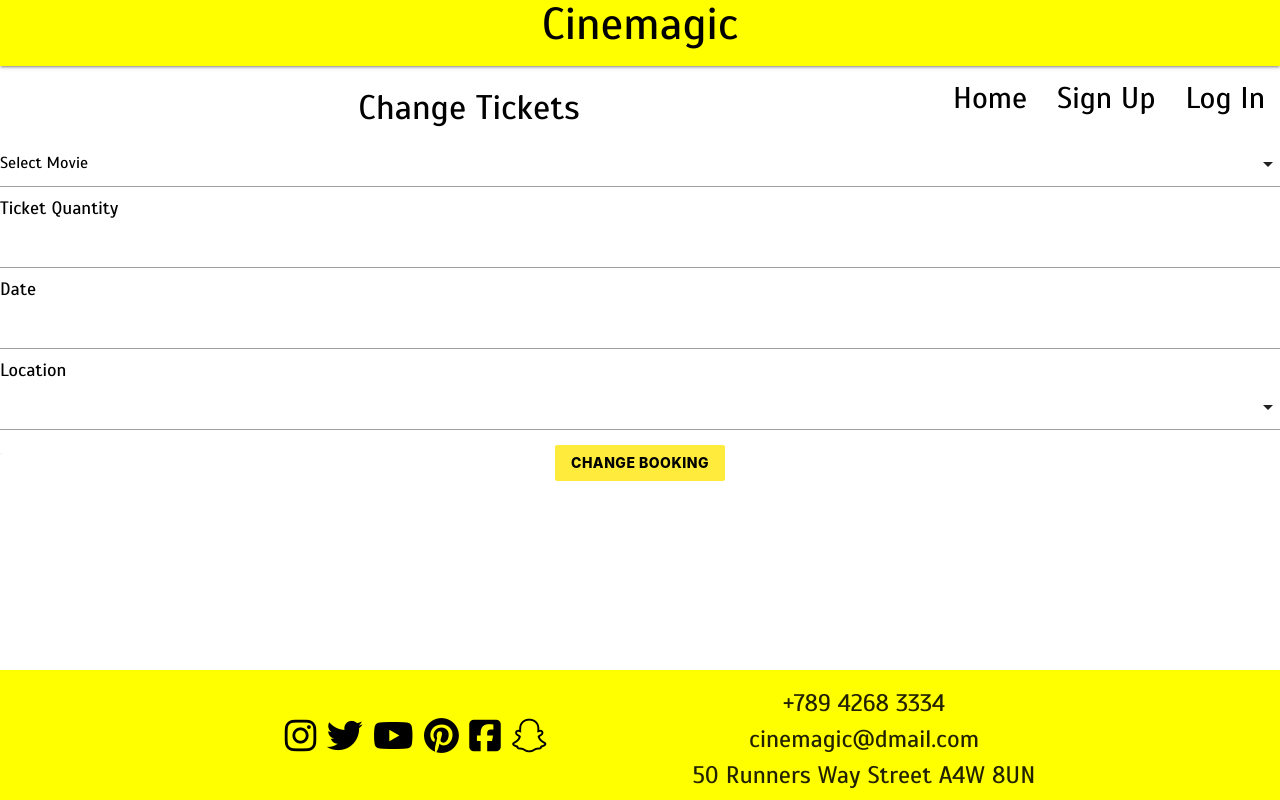
After one commit to VioletViolaVi/Milestone-Project-3, a Flask app: template templates/change_booking.html in a window 1280 px wide. The commit adds this page. Run offline with Flask 2, Linux system fonts and the light colour scheme; the template is opened without the code that fills it, so the values that code supplies are empty; some libraries are stand-ins or nearby versions.

Commit message:
Connect the change button, from the my_bookings page, to the editing page so movie booking can be edited.

```diff
--- a/app.py
+++ b/app.py
@@ -106,7 +106,7 @@ def my_bookings():
     if request.method == "POST":
         reviews = {
             "user_review": request.form.get("commentBox"),
-            "user": session["user"]
+            "user": session["user"].title()
         }
         mongo.db.reviews.insert_one(reviews)
         flash("Review Successfully Added!")
@@ -125,6 +125,27 @@ def my_bookings():
                            booking_info=booking_info)
 
 
+@app.route("/change_booking/<booked_details_id>", methods=["GET", "POST"])
+def change_booking(booked_details_id):
+
+    # movie info taken from mongo db for dropdown
+    movie_names = list(mongo.db.movies.find())
+    # location info taken from mongo db for dropdown
+    location_names = list(mongo.db.locations.find())
+    # booking info brought out from mongo db
+    booking_info = mongo.db.booked_details.find()
+
+    # gets objectId for changing specific bookings
+    bookings = mongo.db.booked_details.find_one(
+        {"_id": ObjectId(booked_details_id)})
+
+    return render_template("change_booking.html",
+                           bookings=bookings,
+                           movie_names=movie_names,
+                           location_names=location_names,
+                           booking_info=booking_info)
+
+
 @app.route("/logout")
 def logout():
     flash("You have been logged out!")
--- a/static/css/style.css
+++ b/static/css/style.css
@@ -110,6 +110,7 @@ body {
 /* styles hr line for bookings and home page */
 .hr-line {
   border-color: black;
+  margin: 0px 10px;
 }
 
 /************************************************************************* homepage *************************************************************************/
@@ -187,22 +188,19 @@ figure.col.s6 {
 }
 
 /* spaces out all modal contents */
-.modal-title,
-.select-box,
+.modal-titles,
 .flip-stars {
   margin-bottom: 15px;
 }
 
 /* styles modal titles */
-.modal-title {
+.modal-titles {
   color: black;
 }
-
-/* reduces space under date heading */
-h6.left {
-  margin-bottom: 0px;
+.form-item label {
+    font-size: 1.2rem;
+    color: black;
 }
-
 /* spaces out yes and no buttons */
 .red {
   margin: 25px 35px 0px 0px;
--- a/static/js/scripts.js
+++ b/static/js/scripts.js
@@ -21,4 +21,53 @@ $(document).ready(function () {
       done: "Select",
     },
   });
+
+  // from code institute
+  validateMaterializeSelect();
+  function validateMaterializeSelect() {
+    if ($("select").prop("required")) {
+      $("select").css({
+        display: "block",
+        height: "0",
+        padding: "0",
+        width: "0",
+        position: "absolute",
+      });
+    }
+  }
+  $(".select-wrapper input.select-dropdown")
+    .on("focusin", function () {
+      $(this)
+        .parent(".select-wrapper")
+        .on("change", function () {
+          if (
+            $(this)
+              .children("ul")
+              .children("li.selected:not(.disabled)")
+              .on("click", function () {})
+          ) {
+            $(this).children("input");
+          }
+        });
+    })
+    .on("click", function () {
+      if (
+        $(this)
+          .parent(".select-wrapper")
+          .children("ul")
+          .children("li.selected:not(.disabled)")
+      ) {
+        $(this).parent(".select-wrapper").children("input");
+      } else {
+        $(".select-wrapper input.select-dropdown").on("focusout", function () {
+          if (
+            $(this)
+              .parent(".select-wrapper")
+              .children("select")
+              .prop("required")
+          ) {
+          }
+        });
+      }
+    });
 });
--- a/templates/base.html
+++ b/templates/base.html
@@ -82,6 +82,9 @@
 
         {% block my_bookings %}
         {% endblock %}
+
+        {% block change_booking %}
+        {% endblock %}
     </section>
 
     <footer id="socials" class="yellow accent-2">
--- /dev/null
+++ b/templates/change_booking.html
@@ -0,0 +1,37 @@
+{% extends "base.html" %}
+{% block change_booking %}
+
+    <form method="POST" action="{{ url_for('change_booking', booked_details_id=bookings._id) }}" class="black-text">
+        <h4 class="modal-titles center">Change Tickets</h4>
+        <div class="form-item">
+            <label for="bookedMovie"></label>
+            <select id="bookedMovie" name="bookedMovie" class="input-field" required>
+                <option value="" disabled selected>Select Movie</option>
+                {% for movie_name in movie_names %}
+                    <option value="{{ movie_name.movie_name }}">{{ movie_name.movie_name }}</option>
+                {% endfor %}
+            </select>
+        </div>
+        <div class="form-item">
+            <label for="ticketQuantity">Ticket Quantity</label>
+            <input type="number" id="ticketQuantity" name="ticketQuantity" min="1" required>
+        </div>
+        <div class="form-item">
+            <label for="date">Date</label>
+            <input id="date" name="date" type="text" class="datepicker" required>
+        </div>
+        <div class="form-item">
+            <label for="location">Location</label>
+            <select id="location" name="location" class="input-field select-boxes" required>
+                <option value="" disabled selected></option>
+                {% for location_name in location_names %}
+                    <option value="{{ location_name.location_name }}">{{ location_name.location_name }}</option>
+                {% endfor %}
+            </select>
+        </div>
+        <div class="center">
+            <button type="submit" class="btn btn-flat waves-effect waves-black yellow black-text darken-text-4 booking-btn">CHANGE BOOKING</button>
+        </div>
+    </form>
+
+{% endblock %}
```
Also changed, not shown: templates/index.html (+12 -14 lines), templates/my_bookings.html (+23 -21 lines).
